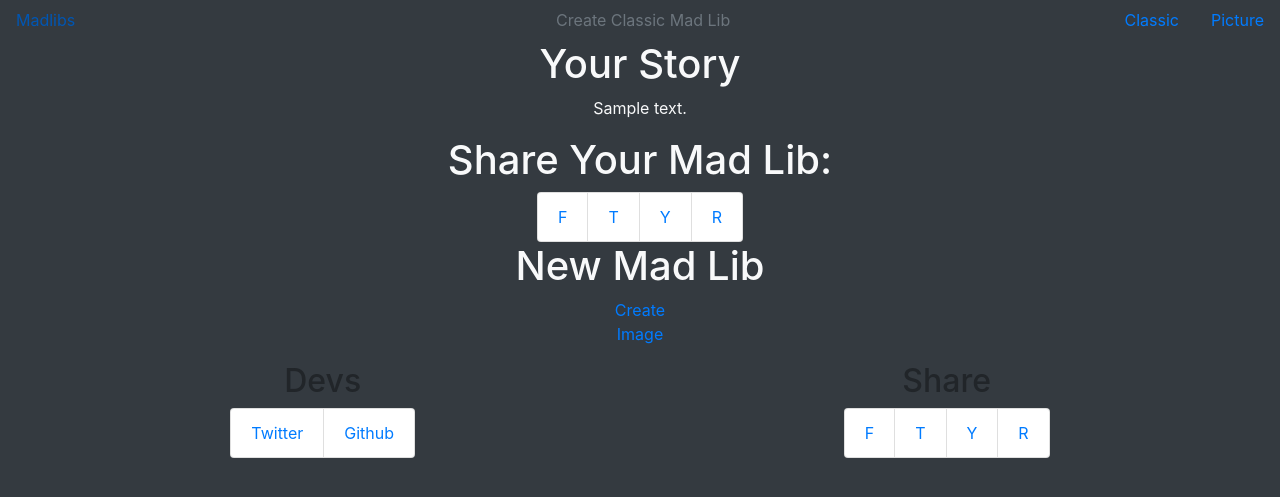
After one commit to shaunnnorton/Madlibs-Sprints, a Flask app: page /Classic in a window 1280 px wide. The commit adds this page. Shown: the top 497 px of the page. Run offline with Flask 2, Linux system fonts and the light colour scheme; a database or web service that is not in the repository returns one stand-in record (values such as "Sample title"); some libraries are stand-ins or nearby versions.

Commit message:
Added route and template for the completed classic Madlib

```diff
--- a/app.py
+++ b/app.py
@@ -7,8 +7,8 @@ mongo = PyMongo(app)
 '''mongo.db.madlibs.insert_one({
     'theme':'animals',
     'length':'short',
-    'answers':['adjective','animal','animal','noun','adjective','noun','adjective','adjective','noun'],
-    'text':f"Camping is {0}. You might see {1} and {2}. The food which is cooked over the {3} is very {4}.                 The best part of camping is using the {5} which is very {6}. At night, the tent is extreamly {7}. It's always best to take a {8} camping with you."
+    'answers':['adjective','animal','animal-2','noun','adjective-2','noun-2','adjective-3','adjective-4','noun-3'],
+    'text':"Camping is {{0}}. You might see {{1}} and {{2}}. The food which is cooked over the {{3}} is very {{4}}.                 The best part of camping is using the {{5}} which is very {{6}}. At night, the tent is extreamly {{7}}. It's always best to take a {{8}} camping with you."
 })'''
 @app.route('/')
 def homepage():
@@ -23,11 +23,34 @@ def classicCreate():
     else:
         madlib_results = {'answers':[]}
     context = {
-        'answers': madlib_results['answers']
+        'answers': madlib_results['answers'],
+        'theme':theme,
+        'length':length
+    }
+    return render_template('classic-create.html', **context)
 
+@app.route('/Classic')
+def finishedClassic():
+    results = []
+    for result in request.args:
+        results.append(request.args.get(result))
+    madlib_text_raw = mongo.db.madlibs.find_one({'theme':request.args.get('theme'),'length':request.args.get('length')})['text']
+    madlib_text = ''
+    current_result = 0
+    for result in results:
+        madlib_text_raw = madlib_text_raw.replace(f'{{{current_result}}}',result)
+        current_result+=1
+    context = {
+
+        'madlib':madlib_text_raw,
+        'results':results
     }
+    return render_template('classic-completed.html',**context)
 
-    return render_template('classic-create.html', **context)
+
+
+
+
 
 
 if __name__ == "__main__":
--- /dev/null
+++ b/templates/classic-completed.html
@@ -0,0 +1,23 @@
+{% extends "base.html" %}
+{% block title %}Madlibs{% endblock %}
+{% block headtitle %}Create Classic Mad Lib{% endblock %}
+{% block main %}
+<div class="container align-items-center d-flex flex-column">
+    <h1 class="text-light">Your Story</h1>
+    <p class="text-light">{{madlib}}</p>
+</div>
+<div class="container d-flex align-items-center flex-column">
+    <h1 class="text-light">Share Your Mad Lib:</h1>
+    <ul class="list-group list-group-horizontal">
+        <li class="list-group-item"><a href="http://www.twitter.com">F</a></li>
+        <li class="list-group-item"><a href="http://www.github.com">T</a></li>
+        <li class="list-group-item"><a href="http://www.twitter.com">Y</a></li>
+        <li class="list-group-item"><a href="http://www.github.com">R</a></li>
+    </ul>
+    <h1 class="text-light">New Mad Lib</h1>
+    <a href="/Create/Classic">Create</a>
+    <a href="/create/image">Image</a>
+</div>
+
+
+{% endblock %}
--- a/templates/classic-create.html
+++ b/templates/classic-create.html
@@ -20,13 +20,16 @@
 </div>
 <div class="container d-flex align-items-center flex-column">
     <h1 class="text-light">Answers</h1>
-    <form action="" method="GET" class="d-flex flex-column">
+    <form action="/Classic" method="GET" class="d-flex flex-column">
         <ul>
         {% for answer in answers %}
             <li> <p class="mb-0 mt-1">{{answer}}</p> <input type="text" name="{{answer}}" class="ml-auto"></li>
         {% endfor %}
         </ul>
+        <input type="hidden" name="theme" value="{{theme}}" />
+        <input type="hidden" name="length" value="{{length}}" />
         <button class="align-self-end w-25">GO</button>
+
     </form>
 </div>
 
```
